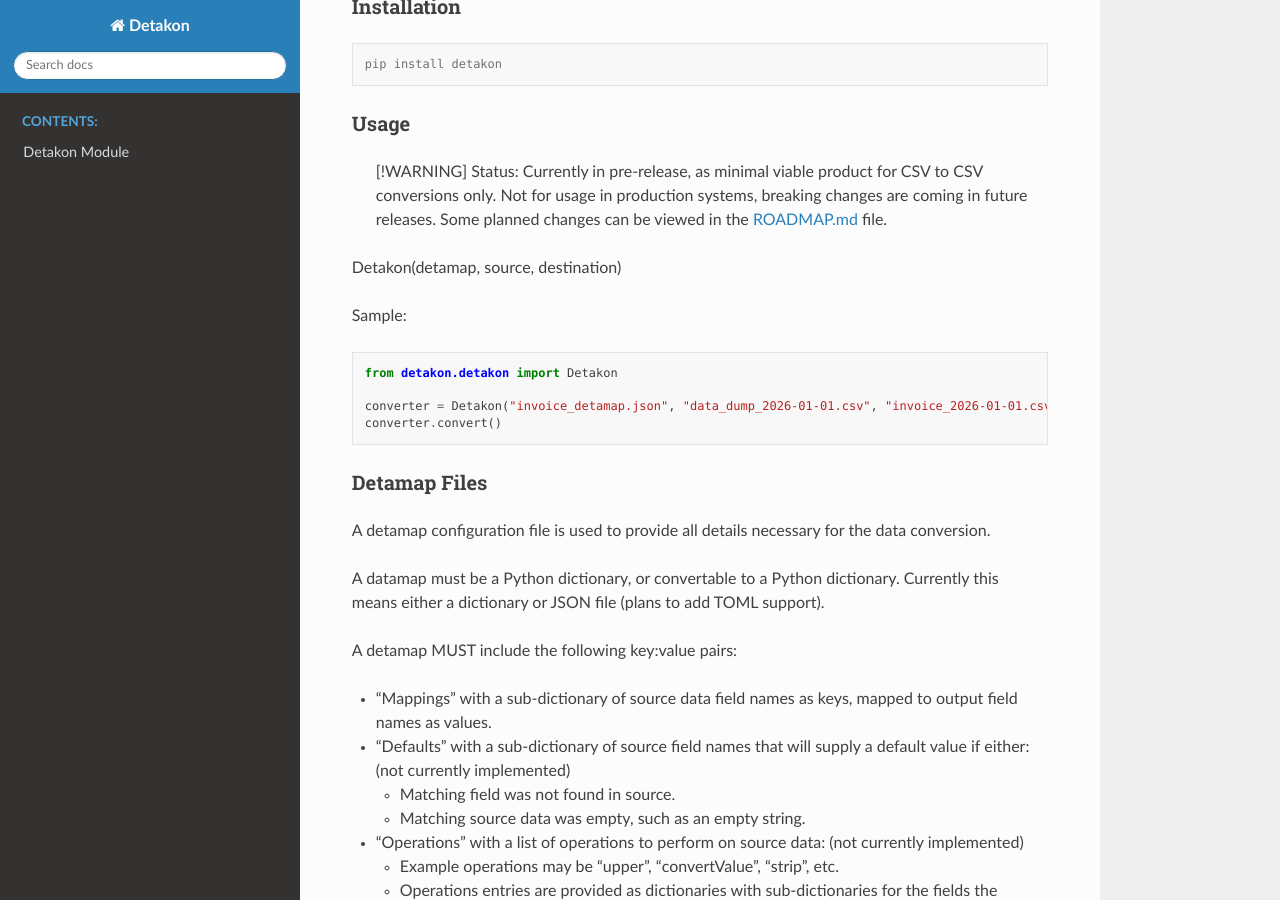
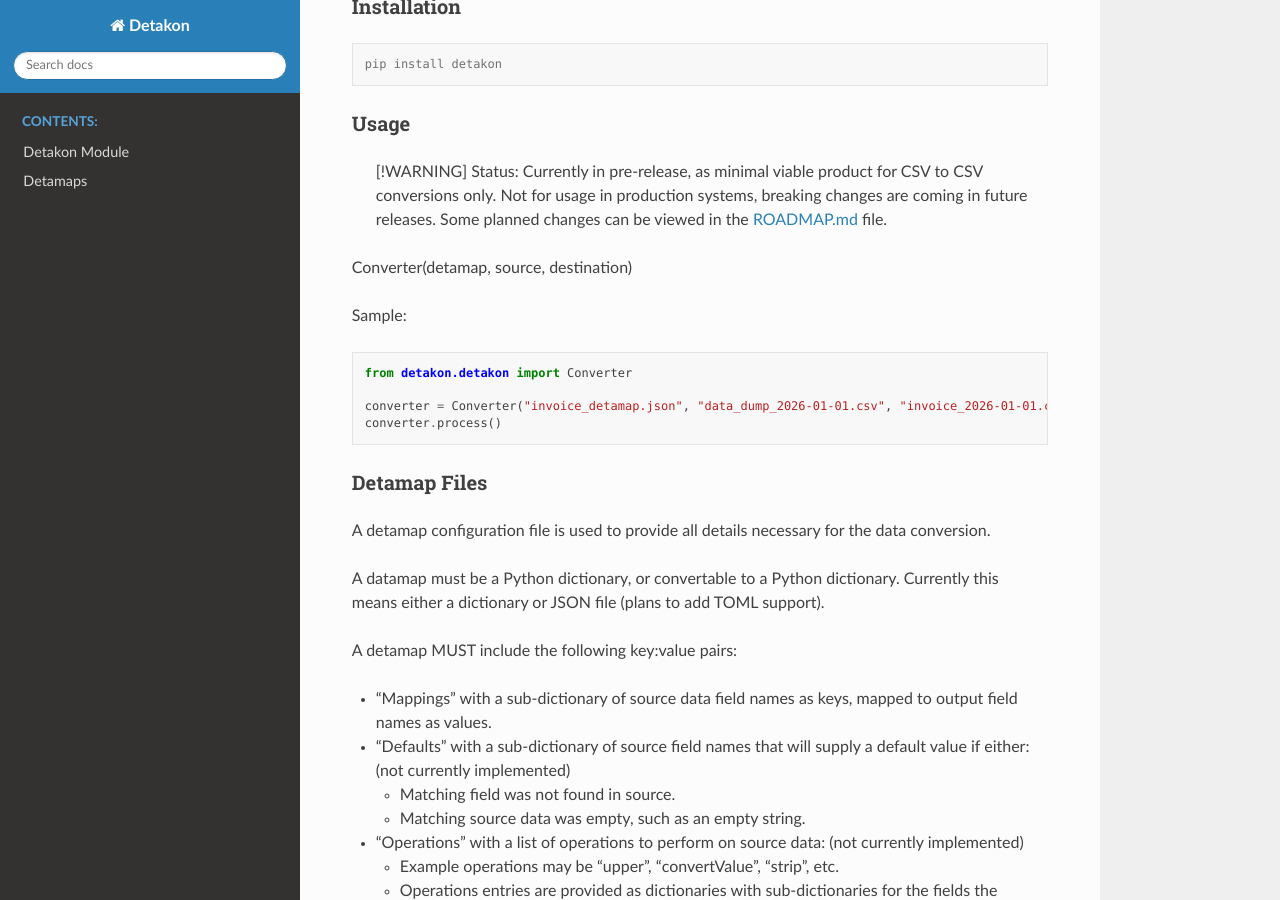
Before and after one commit to cknightfury/detakon, a Sphinx documentation site: the page built from docs/source/index.rst, in a window 1280 px wide and 900 px high, scrolled down 780 px. Built offline with Sphinx 7.4.7 and the Read the Docs theme 3.1.0, drawn with Linux system fonts in a browser that asks for light colours; some of the changed text lies outside the part shown.

Commit message:
updated README and added Detamap docs page

````diff
--- a/README.md
+++ b/README.md
@@ -33,15 +33,15 @@
 > Status: Currently in pre-release, as minimal viable product for CSV to CSV conversions only.  Not for usage in production systems, breaking changes are coming in future releases.
 > Some planned changes can be viewed in the [ROADMAP.md](https://github.com/cknightfury/detakon/blob/main/ROADMAP.md) file.
 
-Detakon(detamap, source, destination)
+Converter(detamap, source, destination)
 
 Sample:
 
 ```
-from detakon.detakon import Detakon
+from detakon.detakon import Converter
 
-converter = Detakon("invoice_detamap.json", "data_dump_2026-01-01.csv", "invoice_2026-01-01.csv")
-converter.convert()
+converter = Converter("invoice_detamap.json", "data_dump_2026-01-01.csv", "invoice_2026-01-01.csv")
+converter.process()
 ```
 
 ## Detamap Files
--- a/docs/source/index.rst
+++ b/docs/source/index.rst
@@ -16,3 +16,4 @@
    :caption: Contents:
 
    detakon
+   detamap
````
Also changed, not shown: docs/source/detamap.rst (added, +19 -0 lines).
